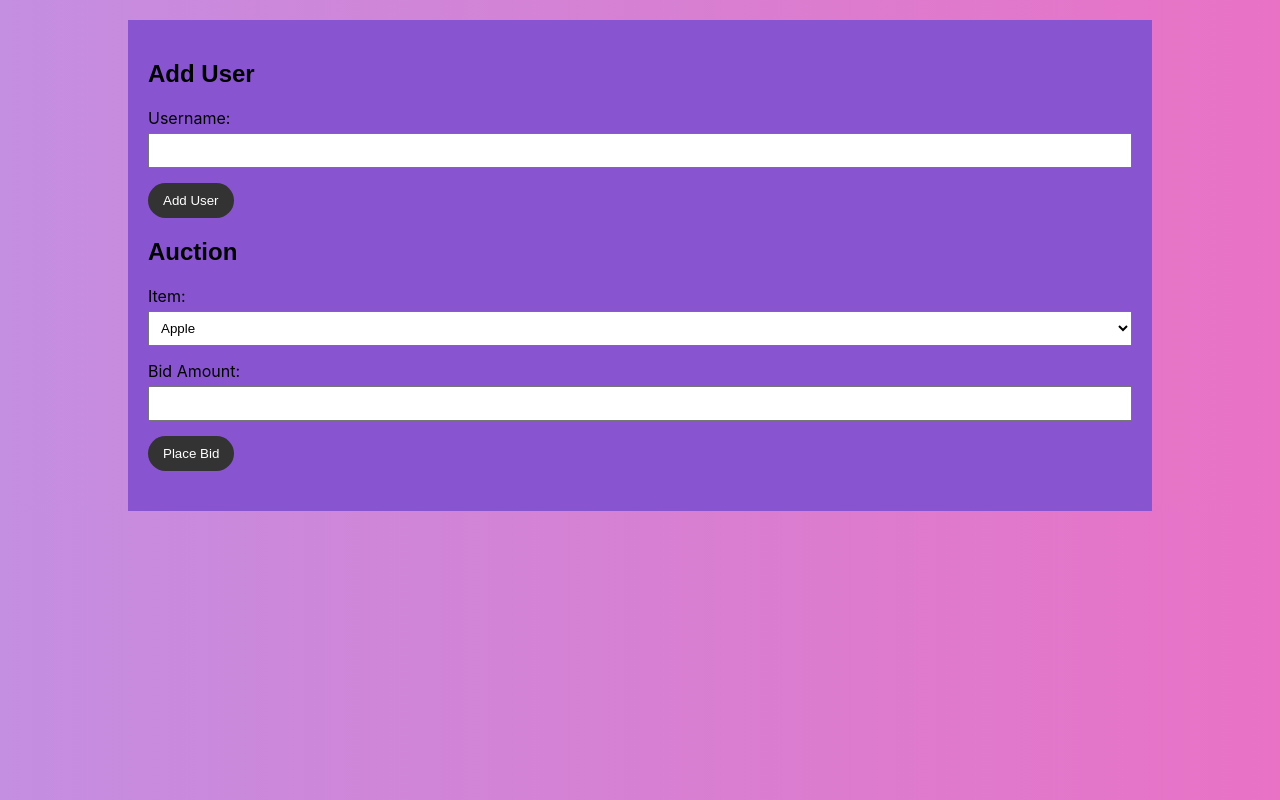
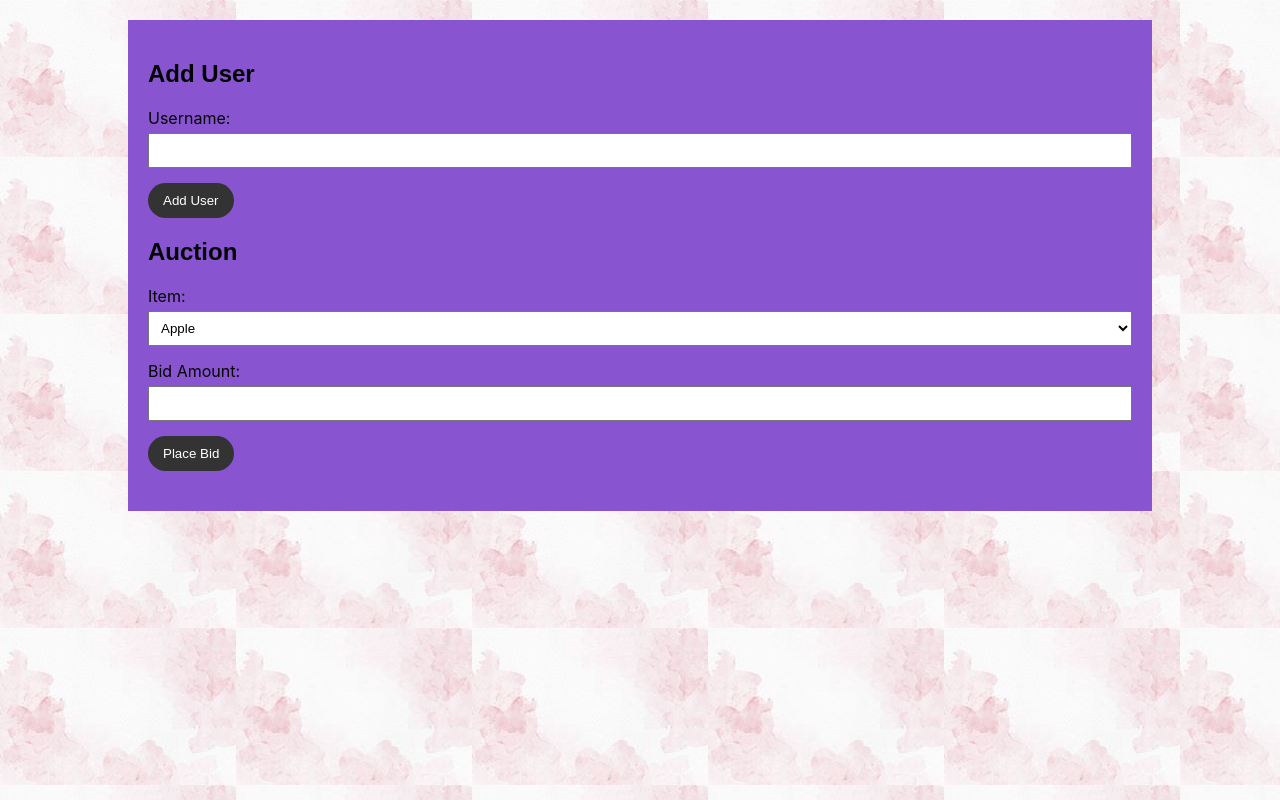
Before and after one commit to Dev-Nel/didactic-spoon, a plain HTML site: page index.html in a window 1280 px wide. Drawn offline with Linux system fonts and the light colour scheme.

Commit message:
Update styles.css

```diff
--- a/styles.css
+++ b/styles.css
@@ -1,6 +1,6 @@
 body {
     font-family: Arial, sans-serif;
-    background: linear-gradient(90deg, hsla(279, 58%, 72%, 1) 0%, hsla(318, 73%, 68%, 1) 100%);
+    background: url(6f05fcf25fee70a874a5a275c8105693.jpg);
     margin: 0;
     padding: 0;
 }
```
